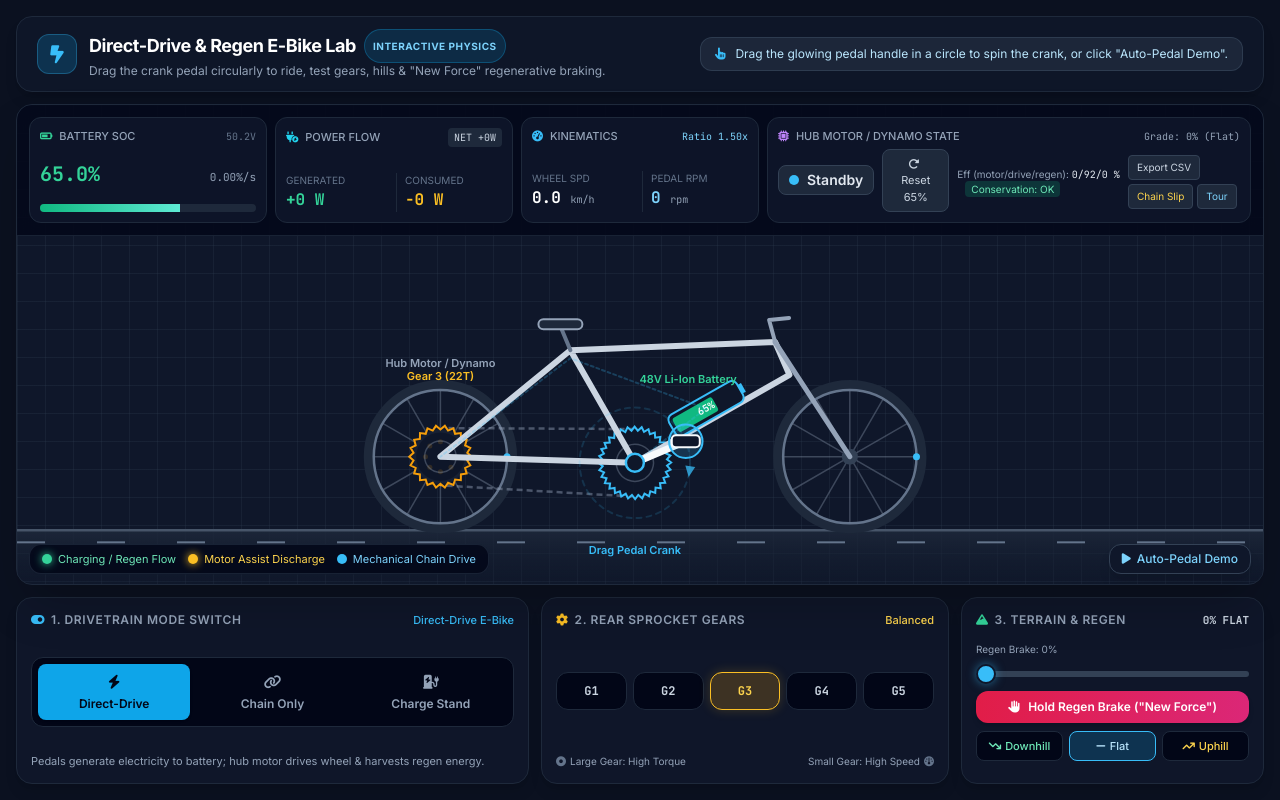
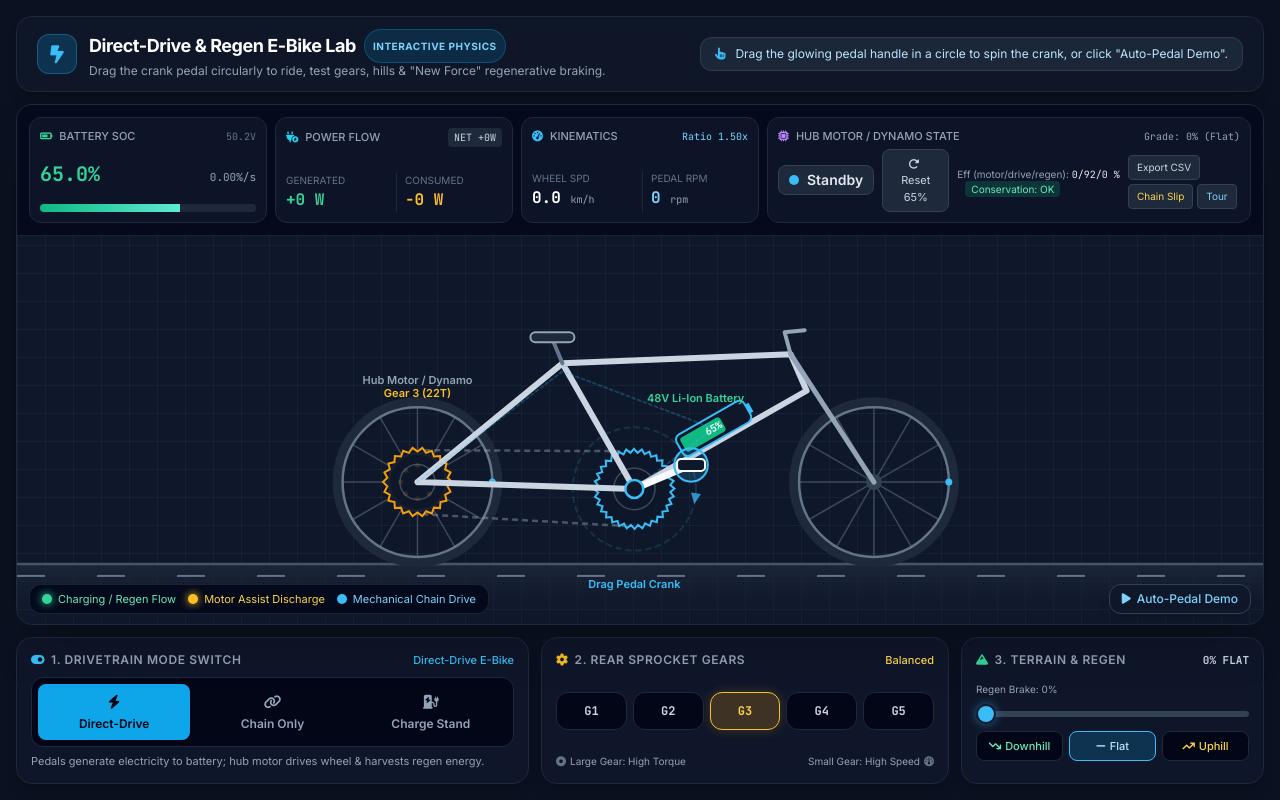
Before and after one commit to zzz-creator/interactive-ebike-simulation, a plain HTML site: page interactive_e_bike_drivetrain_regenerative_braking_simulation.html in a window 1280 px wide. Drawn offline with nearby package versions, Linux system fonts and the light colour scheme.

Commit message:
Remove hold regen brake button; keep slider

```diff
--- a/interactive_e_bike_drivetrain_regenerative_braking_simulation.html
+++ b/interactive_e_bike_drivetrain_regenerative_braking_simulation.html
@@ -212,11 +212,6 @@
                 <label class="text-[10px] text-slate-400">Regen Brake: <span id="brakeLevelText">0%</span></label>
                 <input id="regenBrakeSlider" type="range" min="0" max="100" value="0" class="w-full">
             </div>
-            <!-- Hold-to-Brake Button -->
-            <button id="regenBrakeBtn" class="brake-btn w-full py-2 px-3 rounded-xl bg-gradient-to-r from-rose-600 to-pink-600 hover:from-rose-500 hover:to-pink-500 text-white font-semibold text-xs shadow-md flex items-center justify-center gap-2 transition cursor-pointer mb-2">
-                <i class="fa-solid fa-hand"></i>
-                <span>Hold Regen Brake ("New Force")</span>
-            </button>
             <!-- Quick 3-Preset Incline Buttons -->
             <div class="grid grid-cols-3 gap-1.5 mb-2">
                 <button data-grade="-8" class="grade-btn py-1.5 px-1 rounded-lg bg-slate-950 border border-slate-800 hover:border-emerald-500/50 text-[11px] font-medium text-emerald-300 transition">
```
